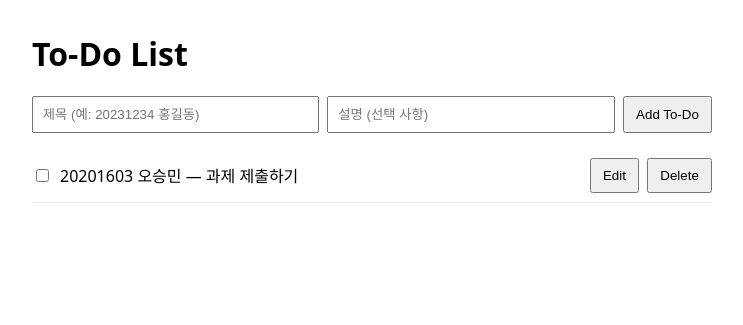
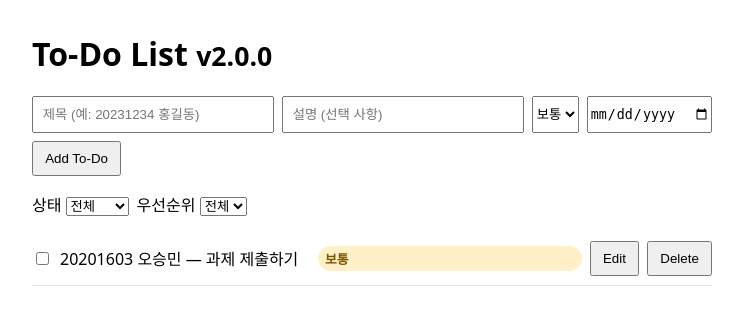
Before and after one commit to oh130/FastApi-Todos, a FastAPI app: page / in a window 1280 px wide. Shown: the top 325 px of the page, without its empty margins (268-1011 px from the left). Run offline with FastAPI, Linux system fonts and the light colour scheme.

Commit message:
feat: add priority and due date filters for v2.0.0

```diff
--- a/fastapi-app/main.py
+++ b/fastapi-app/main.py
@@ -1,9 +1,12 @@
 import json
+from datetime import date
 from pathlib import Path
+from typing import Literal
 
 from fastapi import FastAPI, HTTPException
 from fastapi.responses import FileResponse
 from pydantic import BaseModel, Field
+from prometheus_fastapi_instrumentator import Instrumentator
 
 BASE_DIR = Path(__file__).resolve().parent
 TODO_FILE = BASE_DIR / "todo.json"
@@ -13,12 +16,15 @@ if not TODO_FILE.exists():
     TODO_FILE.write_text("[]", encoding="utf-8")
 
 app = FastAPI(title="To-Do List API")
+Instrumentator().instrument(app).expose(app, include_in_schema=False)
 
 
 class TodoIn(BaseModel):
     title: str = Field(min_length=1, max_length=100)
     description: str = ""
     completed: bool = False
+    priority: Literal["low", "medium", "high"] = "medium"
+    due_date: date | None = None
 
 
 class TodoItem(TodoIn):
@@ -32,7 +38,7 @@ def load_todos() -> list[TodoItem]:
 
 def save_todos(todos: list[TodoItem]) -> None:
     data = json.dumps(
-        [todo.model_dump() for todo in todos], indent=2, ensure_ascii=False
+        [todo.model_dump(mode="json") for todo in todos], indent=2, ensure_ascii=False
     )
     TODO_FILE.write_text(data, encoding="utf-8")
 
--- a/fastapi-app/requirements.txt
+++ b/fastapi-app/requirements.txt
@@ -1 +1,5 @@
-fastapi[standard]
+fastapi==0.141.1
+uvicorn[standard]==0.53.0
+httpx==0.28.1
+prometheus-fastapi-instrumentator==8.1.0
+prometheus-client==0.26.0
--- a/fastapi-app/templates/index.html
+++ b/fastapi-app/templates/index.html
@@ -3,32 +3,48 @@
 <head>
   <meta charset="UTF-8">
   <meta name="viewport" content="width=device-width, initial-scale=1.0">
-  <title>To-Do List</title>
+  <title>To-Do List v2.0.0</title>
   <style>
     body { font-family: system-ui, sans-serif; max-width: 680px; margin: 2rem auto; padding: 0 1rem; }
-    form { display: flex; gap: .5rem; flex-wrap: wrap; margin-bottom: 1rem; }
+    form, .filters { display: flex; gap: .5rem; flex-wrap: wrap; margin-bottom: 1rem; }
     input[type="text"] { flex: 1 1 12rem; padding: .55rem; }
     button { padding: .5rem .7rem; cursor: pointer; }
     ul { list-style: none; padding: 0; }
     li { display: flex; align-items: center; gap: .5rem; padding: .55rem 0; border-bottom: 1px solid #e5e5e5; }
     li span { flex: 1; }
     .done { text-decoration: line-through; color: #888; }
+    .priority { border-radius: 999px; font-size: .8rem; font-weight: 700; padding: .18rem .45rem; }
+    .priority-high { background: #ffe0e0; color: #a40000; }
+    .priority-medium { background: #fff0c7; color: #795600; }
+    .priority-low { background: #def3e4; color: #176638; }
+    .due { color: #555; font-size: .88rem; white-space: nowrap; }
     #error { color: #b00020; }
   </style>
 </head>
 <body>
-  <h1>To-Do List</h1>
+  <h1>To-Do List <small>v2.0.0</small></h1>
   <form id="todo-form">
     <input type="text" id="title" placeholder="제목 (예: 20231234 홍길동)" required>
     <input type="text" id="description" placeholder="설명 (선택 사항)">
+    <select id="priority" aria-label="우선순위">
+      <option value="high">높음</option>
+      <option value="medium" selected>보통</option>
+      <option value="low">낮음</option>
+    </select>
+    <input type="date" id="due-date" aria-label="마감일">
     <button type="submit">Add To-Do</button>
   </form>
+  <div class="filters">
+    <label>상태 <select id="status-filter"><option value="all">전체</option><option value="active">진행 중</option><option value="completed">완료</option></select></label>
+    <label>우선순위 <select id="priority-filter"><option value="all">전체</option><option value="high">높음</option><option value="medium">보통</option><option value="low">낮음</option></select></label>
+  </div>
   <p id="error" role="alert" hidden></p>
   <ul id="todo-list"></ul>
   <script>
     const $ = (id) => document.getElementById(id);
     const listEl = $("todo-list");
     const errorEl = $("error");
+    let allTodos = [];
 
     async function api(url, method = "GET", body) {
       const response = await fetch(url, body
@@ -43,14 +59,20 @@
       catch (error) { errorEl.textContent = `${action} 실패: ${error.message}`; errorEl.hidden = false; }
     }
 
-    const load = () => run("목록 불러오기", async () => render(await api("/todos")));
+    const load = () => run("목록 불러오기", async () => { allTodos = await api("/todos"); render(); });
     const save = (id, todo) => run("수정", async () => { await api(`/todos/${id}`, "PUT", todo); await load(); });
 
     function makeButton(label, onclick) {
       return Object.assign(document.createElement("button"), { textContent: label, onclick });
     }
 
-    function render(todos) {
+    function render() {
+      const status = $("status-filter").value;
+      const priority = $("priority-filter").value;
+      const todos = allTodos.filter((todo) =>
+        (status === "all" || (status === "completed" ? todo.completed : !todo.completed)) &&
+        (priority === "all" || todo.priority === priority)
+      );
       listEl.replaceChildren(...todos.map((todo) => {
         const check = Object.assign(document.createElement("input"), {
           type: "checkbox", checked: todo.completed,
@@ -60,8 +82,19 @@
           textContent: todo.description ? `${todo.title} — ${todo.description}` : todo.title,
           className: todo.completed ? "done" : "",
         });
+        const priorityLabel = { high: "높음", medium: "보통", low: "낮음" }[todo.priority];
+        const priorityEl = Object.assign(document.createElement("span"), {
+          textContent: priorityLabel,
+          className: `priority priority-${todo.priority}`,
+        });
+        const dueEl = todo.due_date ? Object.assign(document.createElement("span"), {
+          textContent: `마감 ${todo.due_date}`,
+          className: "due",
+        }) : null;
         const item = document.createElement("li");
-        item.append(check, text, makeButton("Edit", () => edit(todo)), makeButton("Delete", () => remove(todo.id)));
+        item.append(check, text, priorityEl);
+        if (dueEl) item.append(dueEl);
+        item.append(makeButton("Edit", () => edit(todo)), makeButton("Delete", () => remove(todo.id)));
         return item;
       }));
     }
@@ -71,7 +104,16 @@
       if (title === null) return;
       const description = prompt("새 설명:", todo.description);
       if (description === null) return;
-      save(todo.id, { ...todo, title: title.trim(), description: description.trim() });
+      const priority = prompt("우선순위 (high / medium / low):", todo.priority);
+      if (priority === null) return;
+      if (!["high", "medium", "low"].includes(priority.trim())) {
+        errorEl.textContent = "수정 실패: 우선순위는 high, medium, low 중 하나여야 합니다.";
+        errorEl.hidden = false;
+        return;
+      }
+      const dueDate = prompt("마감일 (YYYY-MM-DD, 비우면 없음):", todo.due_date || "");
+      if (dueDate === null) return;
+      save(todo.id, { ...todo, title: title.trim(), description: description.trim(), priority: priority.trim(), due_date: dueDate.trim() || null });
     }
 
     function remove(id) {
@@ -82,11 +124,18 @@
     $("todo-form").onsubmit = (event) => {
       event.preventDefault();
       run("추가", async () => {
-        await api("/todos", "POST", { title: $("title").value.trim(), description: $("description").value.trim() });
+        await api("/todos", "POST", {
+          title: $("title").value.trim(),
+          description: $("description").value.trim(),
+          priority: $("priority").value,
+          due_date: $("due-date").value || null,
+        });
         event.target.reset();
         await load();
       });
     };
+    $("status-filter").onchange = render;
+    $("priority-filter").onchange = render;
     load();
   </script>
 </body>
```
Also changed, not shown: CHANGELOG.md (added).
